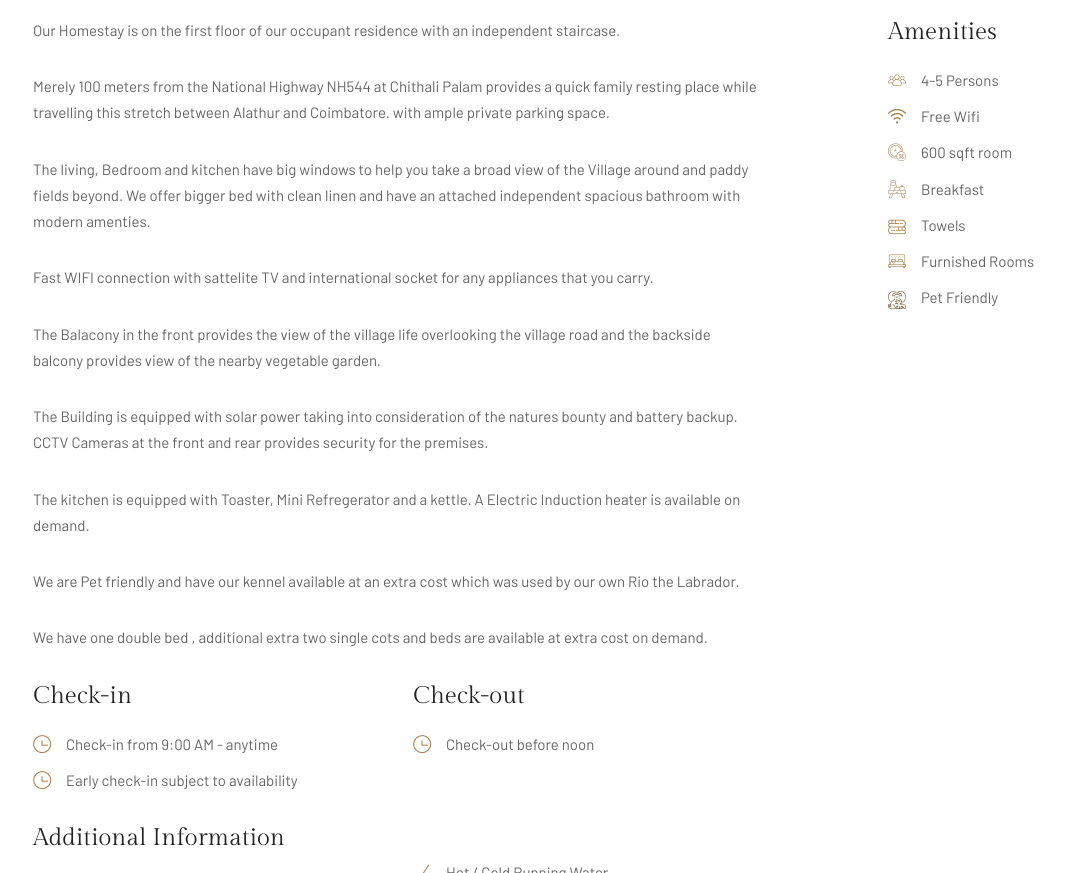
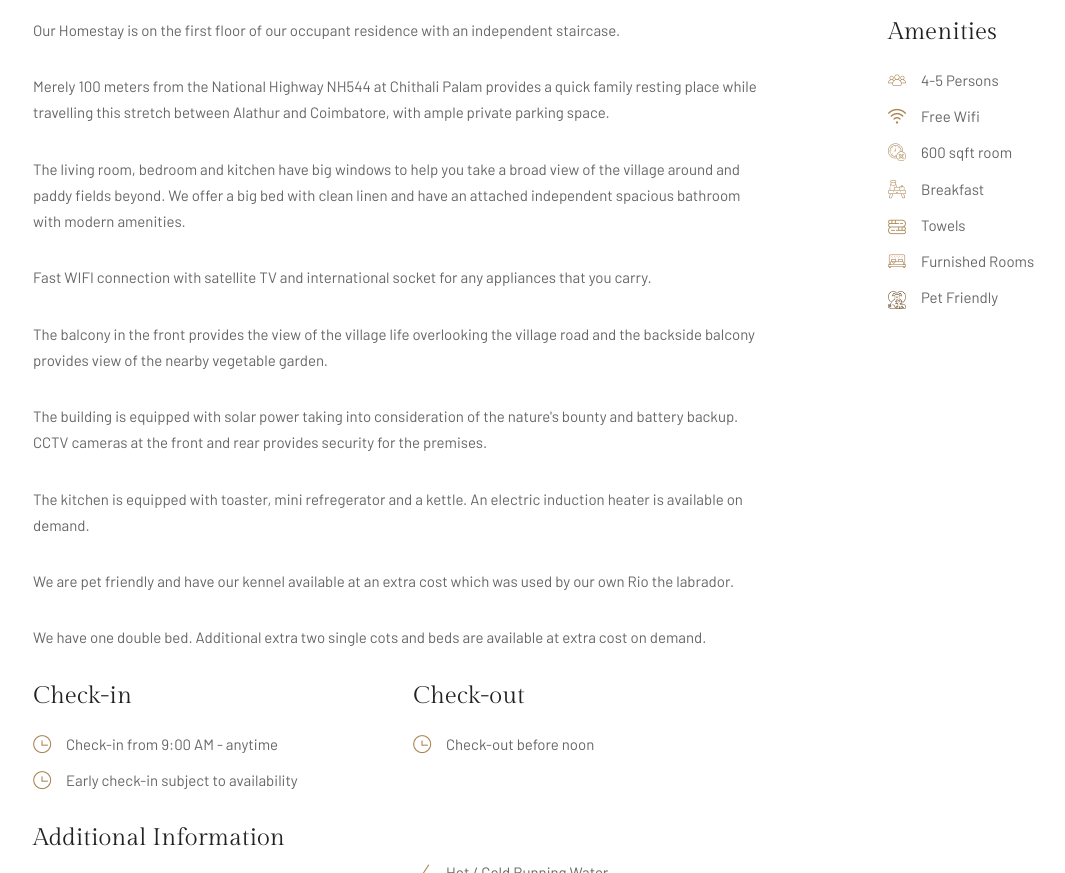
Before and after one commit to AishwaryamHS/Aishwaryam.github.io, a plain HTML site: page room-details.html in a window 1280 px wide. Shown: the part 1039-1912 px from the top of the page, without its empty margins (52-1117 px from the left). Drawn offline with nearby package versions, Linux system fonts and the light colour scheme.

Commit message:
Update room-details.html

```diff
--- a/room-details.html
+++ b/room-details.html
@@ -118,21 +118,21 @@
                 <div class="col-md-8">
                     <p class="mb-30">Our  Homestay is on the first floor of our occupant residence with an independent staircase.</p>
 
-                    <p class="mb-30">Merely 100 meters from the National Highway NH544 at Chithali Palam provides a quick family resting place while travelling this stretch between Alathur and Coimbatore. with ample private parking space.</p>
+                    <p class="mb-30">Merely 100 meters from the National Highway NH544 at Chithali Palam provides a quick family resting place while travelling this stretch between Alathur and Coimbatore, with ample private parking space.</p>
 
-                    <p class="mb-30">The living, Bedroom and kitchen have big windows to help you take a broad view of the Village around and paddy fields beyond. We offer bigger bed with clean linen and have an attached independent spacious bathroom with modern amenties.</p>
+                    <p class="mb-30">The living room, bedroom and kitchen have big windows to help you take a broad view of the village around and paddy fields beyond. We offer a big bed with clean linen and have an attached independent spacious bathroom with modern amenities.</p>
 
-                    <p class="mb-30">Fast WIFI connection with sattelite TV and international socket for any appliances that you carry.</p>
+                    <p class="mb-30">Fast WIFI connection with satellite TV and international socket for any appliances that you carry.</p>
 
-                    <p class="mb-30">The Balacony in the front provides the view of the village life overlooking the village road and the backside balcony provides view of the nearby vegetable garden.</p>
+                    <p class="mb-30">The balcony in the front provides the view of the village life overlooking the village road and the backside balcony provides view of the nearby vegetable garden.</p>
 
-                    <p class="mb-30">The Building is equipped with solar power taking into consideration of the natures bounty and battery backup. CCTV Cameras at the front and rear provides security for the premises.</p>
+                    <p class="mb-30">The building is equipped with solar power taking into consideration of the nature's bounty and battery backup. CCTV cameras at the front and rear provides security for the premises.</p>
 
-                    <p class="mb-30">The kitchen is equipped with Toaster, Mini Refregerator and a kettle. A Electric Induction heater is available on demand.</p>
+                    <p class="mb-30">The kitchen is equipped with toaster, mini refregerator and a kettle. An electric induction heater is available on demand.</p>
 
-                    <p class="mb-30">We are Pet friendly and have our kennel available  at an extra cost which was used by our own Rio the Labrador.</p>
+                    <p class="mb-30">We are pet friendly and have our kennel available  at an extra cost which was used by our own Rio the labrador.</p>
 
-                    <p class="mb-30">We have one double bed , additional extra two single cots and beds are  available at extra cost on demand.</p>
+                    <p class="mb-30">We have one double bed. Additional extra two single cots and beds are available at extra cost on demand.</p>
 
                     <div class="row">
                         <div class="col-md-6">
```
